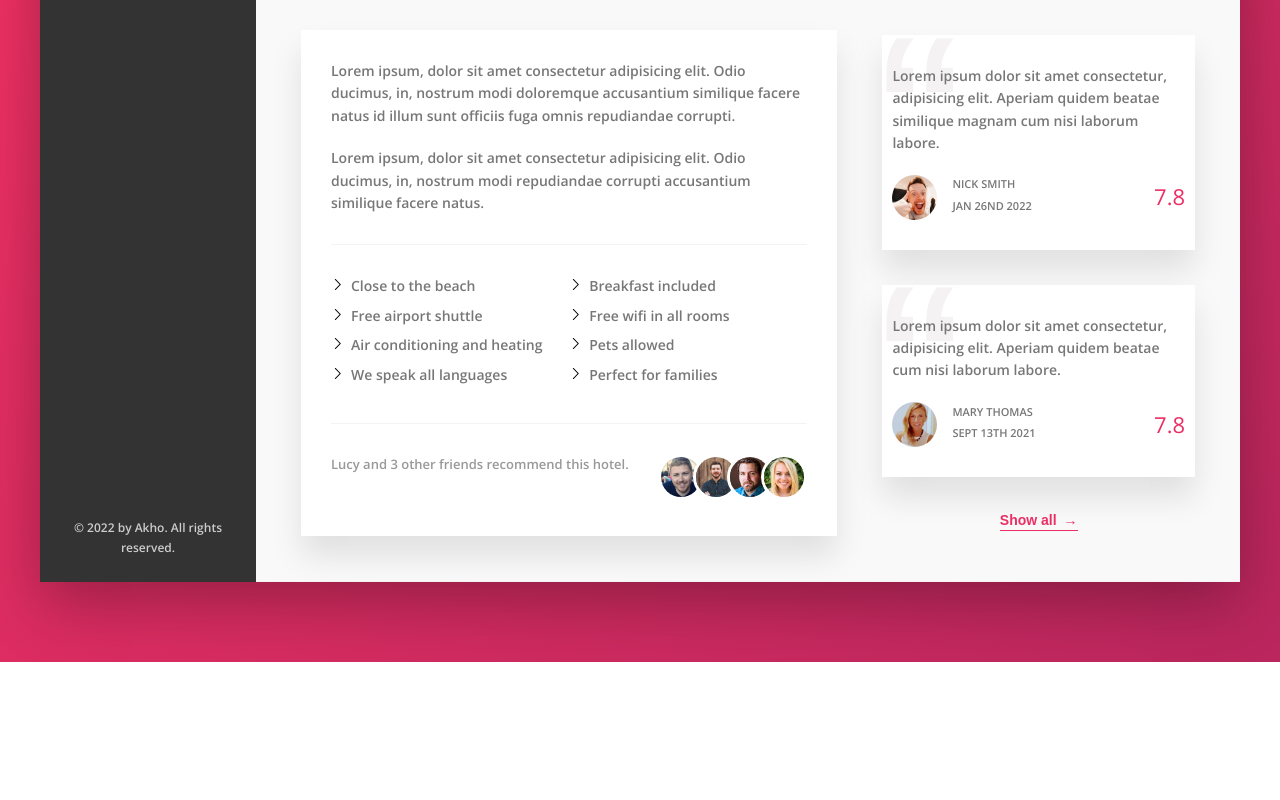
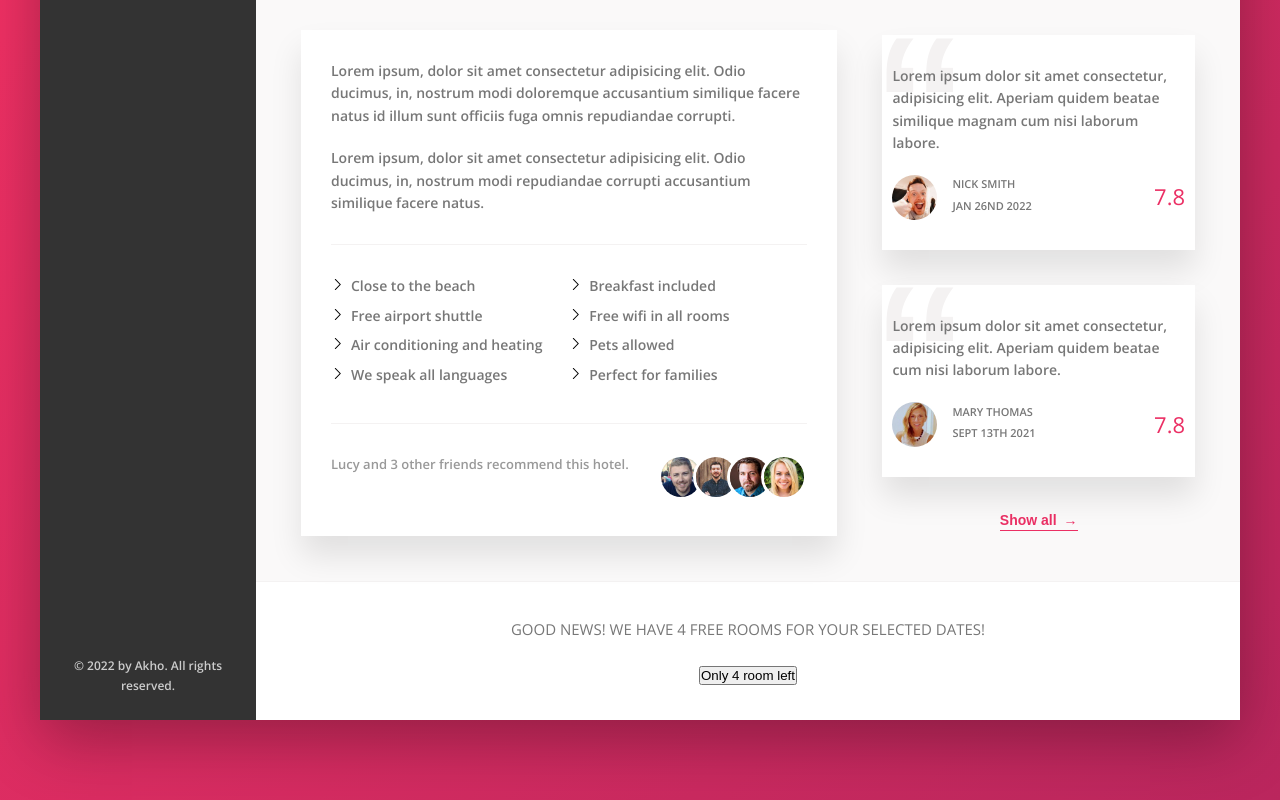
Before and after one commit to Akho0122/Trillo, a website: page index.html in a window 1280 px wide. Shown: the part 618-1418 px from the top of the page. Before the commit the page ends 1280 px from the top, so only its background shows below. Drawn offline with nearby package versions, Linux system fonts and the light colour scheme.

```diff
--- a/index.html
+++ b/index.html
@@ -199,6 +199,15 @@
                         </figure>
                         <button class="btn-inline">Show all <span>&rarr;</span></button>
                     </div>
+
+                </div>
+                <div class="cta">
+                    <h2 class="cta__book-now">
+                        Good news! We have 4 free rooms for your selected dates!
+                    </h2>
+                    <button class="btn">
+                        Only 4 room left
+                    </button>
                 </div>
             </main>
         </div>
--- a/sass/_components.scss
+++ b/sass/_components.scss
@@ -438,3 +438,19 @@
     z-index: 1;
   }
 }
+
+
+/////////////////////////////////////
+//Call to action_name
+.cta{
+  padding: 3.5rem 0;
+  text-align: center;
+
+  &__book-now{
+    text-transform: uppercase;
+    font-size: 1.5rem;
+    font-weight: 400;
+    margin-bottom: 2.5rem;
+
+  }
+}
```
Also changed, not shown: css/style.css.
